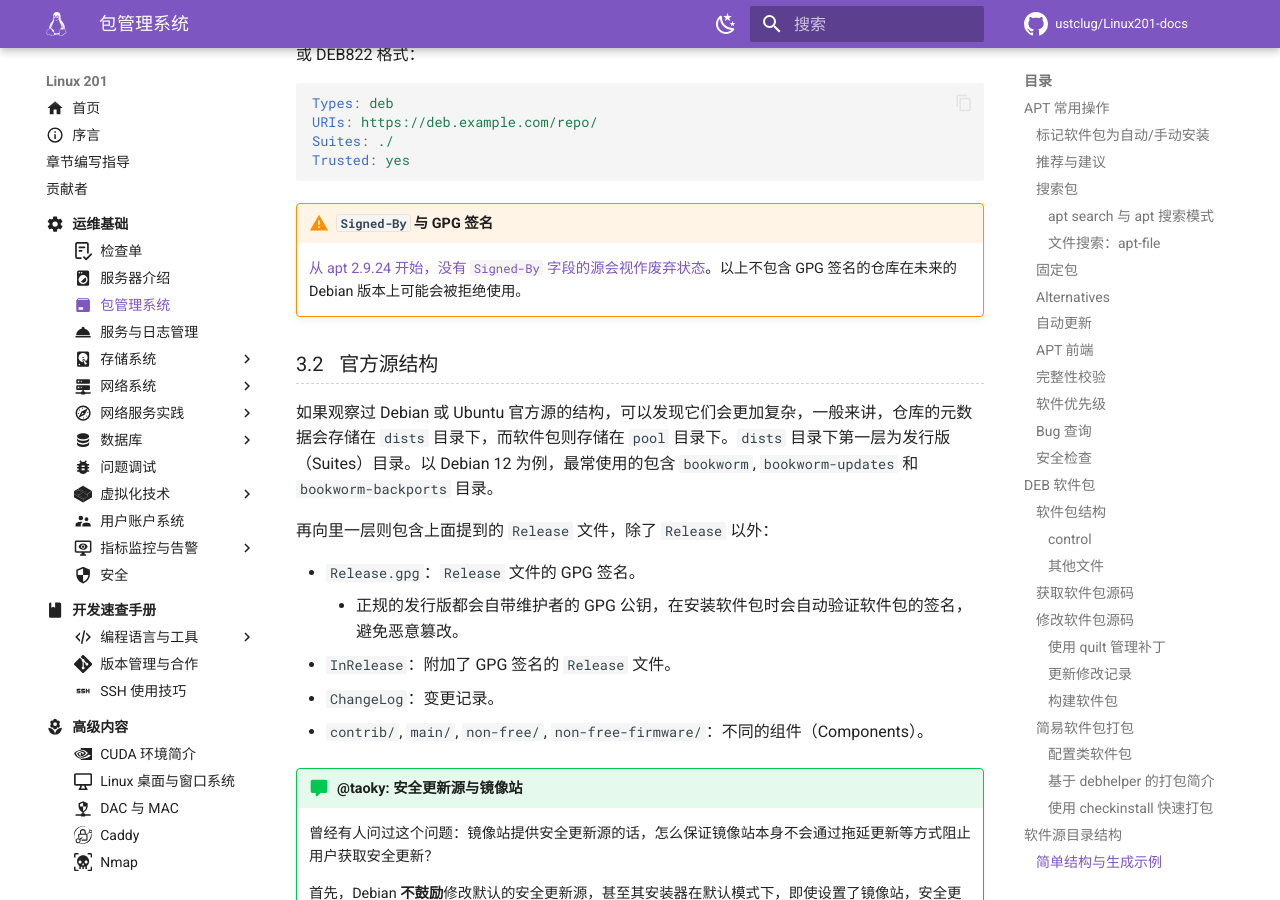
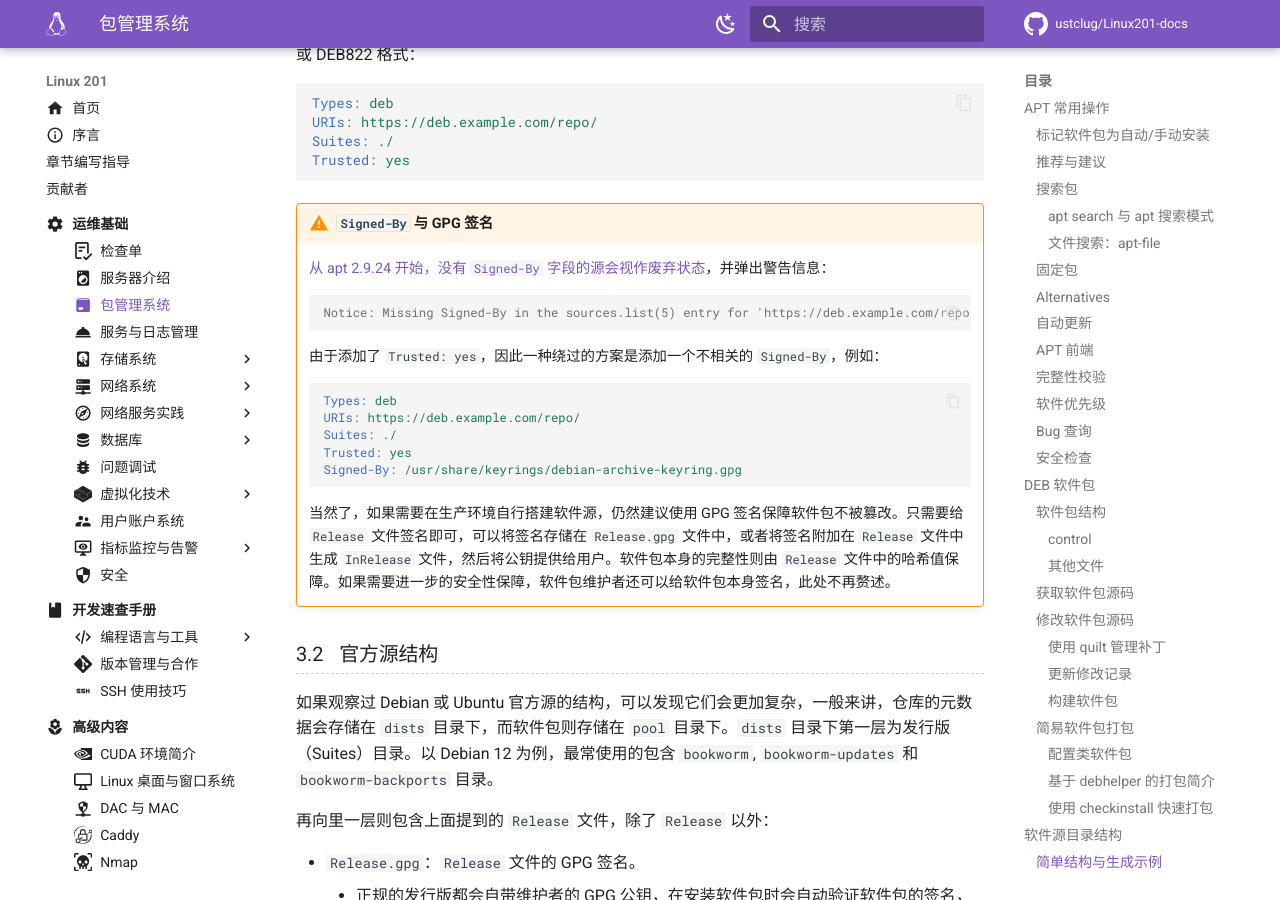
Before and after one commit to ustclug/Linux201-docs, an MkDocs documentation site: the page built from docs/ops/package.md, in a window 1280 px wide and 900 px high, scrolled down 26420 px. Built offline with MkDocs 1.6.1 and Material for MkDocs 9.7.7, drawn with Linux system fonts in a browser that asks for light colours; comment, search, counter and statistics services are not loaded.

Commit message:
ops/package: More details about Signed-By

````diff
--- a/docs/ops/package.md
+++ b/docs/ops/package.md
@@ -1156,7 +1156,23 @@ Trusted: yes
 
 !!! warning "`Signed-By` 与 GPG 签名"
 
-    [从 apt 2.9.24 开始，没有 `Signed-By` 字段的源会视作废弃状态](https://salsa.debian.org/apt-team/apt/-/commit/61f8f40f921cde13c5b97abbdf900646745e8e30#b3f55b8d9783f2ed27acfd1f0fe06dfc461e2aba_1_6)。以上不包含 GPG 签名的仓库在未来的 Debian 版本上可能会被拒绝使用。
+    [从 apt 2.9.24 开始，没有 `Signed-By` 字段的源会视作废弃状态](https://salsa.debian.org/apt-team/apt/-/commit/61f8f40f921cde13c5b97abbdf900646745e8e30#b3f55b8d9783f2ed27acfd1f0fe06dfc461e2aba_1_6)，并弹出警告信息：
+
+    ```console
+    Notice: Missing Signed-By in the sources.list(5) entry for 'https://deb.example.com/repo'
+    ```
+
+    由于添加了 `Trusted: yes`，因此一种绕过的方案是添加一个不相关的 `Signed-By`，例如：
+
+    ```yaml
+    Types: deb
+    URIs: https://deb.example.com/repo/
+    Suites: ./
+    Trusted: yes
+    Signed-By: /usr/share/keyrings/debian-archive-keyring.gpg
+    ```
+
+    当然了，如果需要在生产环境自行搭建软件源，仍然建议使用 GPG 签名保障软件包不被篡改。只需要给 `Release` 文件签名即可，可以将签名存储在 `Release.gpg` 文件中，或者将签名附加在 `Release` 文件中生成 `InRelease` 文件，然后将公钥提供给用户。软件包本身的完整性则由 `Release` 文件中的哈希值保障。如果需要进一步的安全性保障，软件包维护者还可以给软件包本身签名，此处不再赘述。
 
 ### 官方源结构 {#official-structure}
 
````
